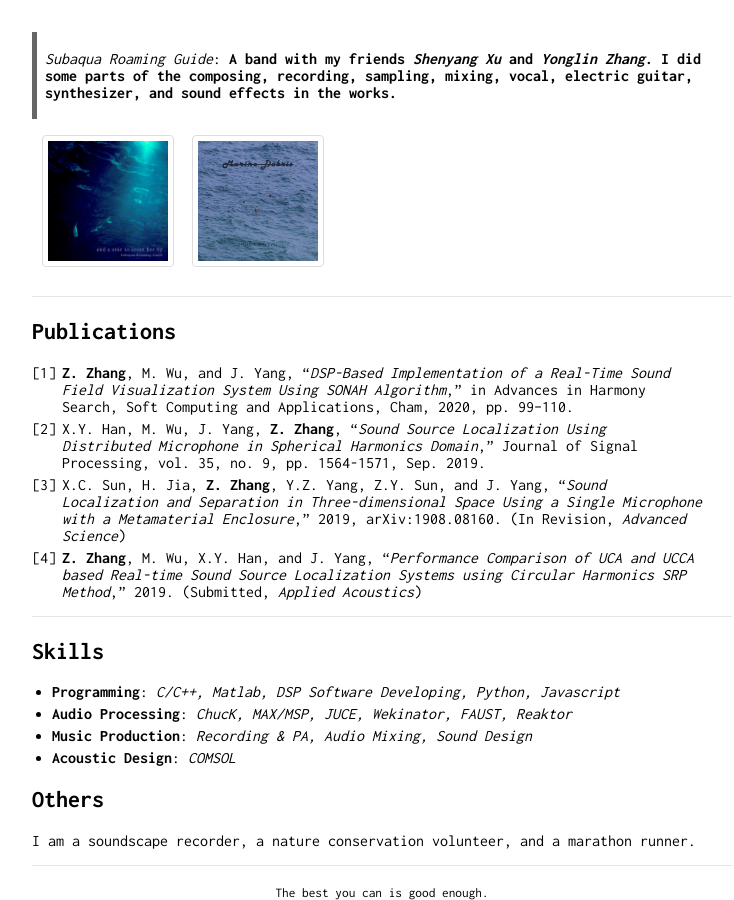
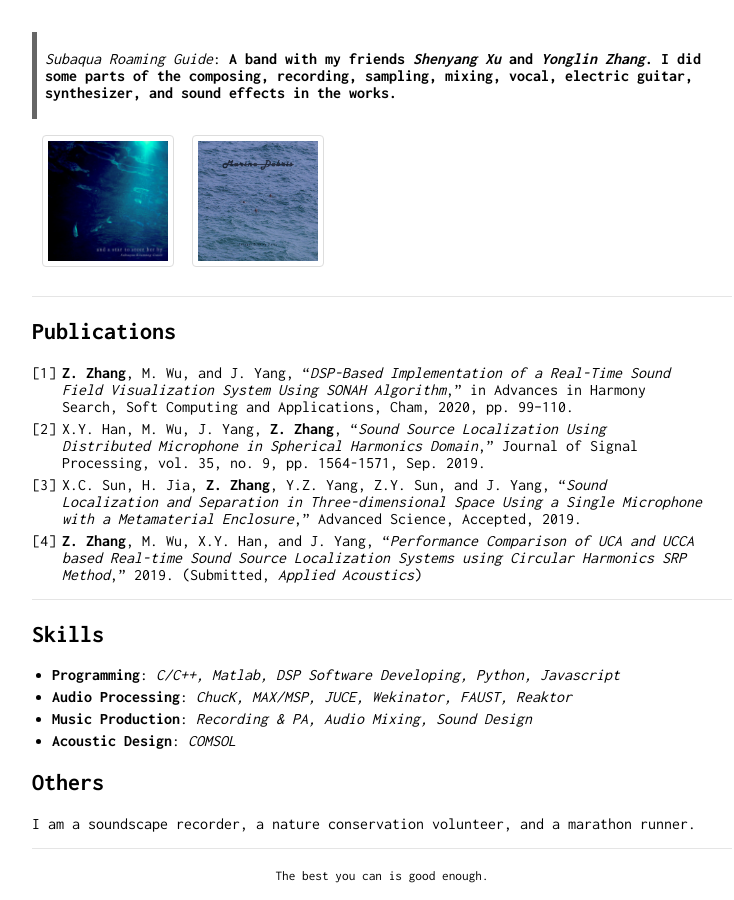
Before and after one commit to Paranoid2droid/cv, a Jekyll site: the page built from index.md, in a window 1280 px wide and 900 px high, scrolled down 2910 px. Shown: the whole window, without its empty margins (258-992 px from the left). Built offline with Jekyll 4.4.1, drawn with Linux system fonts in a browser that asks for light colours.

Commit message:
accepted!

```diff
--- a/index.md
+++ b/index.md
@@ -136,7 +136,7 @@
 
 1. **Z. Zhang**, M. Wu, and J. Yang, “*DSP-Based Implementation of a Real-Time Sound Field Visualization System Using SONAH Algorithm*,” in Advances in Harmony Search, Soft Computing and Applications, Cham, 2020, pp. 99–110.
 2. X.Y. Han, M. Wu, J. Yang, **Z. Zhang**, “*Sound Source Localization Using Distributed Microphone in Spherical Harmonics Domain*,” Journal of Signal Processing, vol. 35, no. 9, pp. 1564-1571, Sep. 2019.
-3. X.C. Sun, H. Jia, **Z. Zhang**, Y.Z. Yang, Z.Y. Sun, and J. Yang, “*Sound Localization and Separation in Three-dimensional Space Using a Single Microphone with a Metamaterial Enclosure*,” 2019, arXiv:1908.08160. (In Revision, *Advanced Science*)
+3. X.C. Sun, H. Jia, **Z. Zhang**, Y.Z. Yang, Z.Y. Sun, and J. Yang, “*Sound Localization and Separation in Three-dimensional Space Using a Single Microphone with a Metamaterial Enclosure*,” Advanced Science, Accepted, 2019.
 4. **Z. Zhang**, M. Wu, X.Y. Han, and J. Yang, “*Performance Comparison of UCA and UCCA based Real-time Sound Source Localization Systems using Circular Harmonics SRP Method*,” 2019. (Submitted, *Applied Acoustics*)
 
 ---
```
